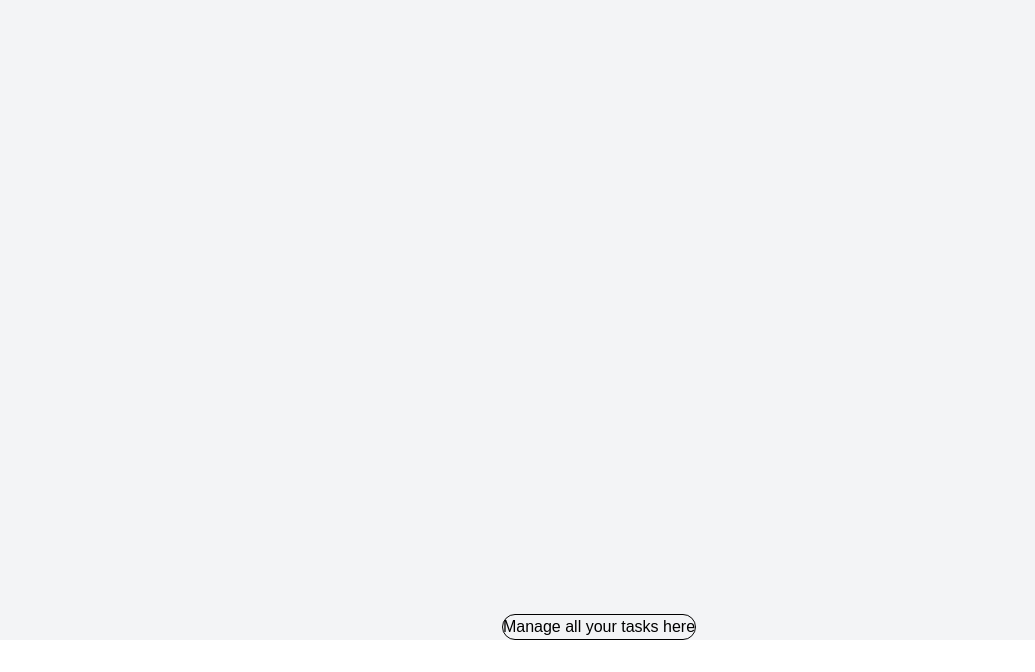
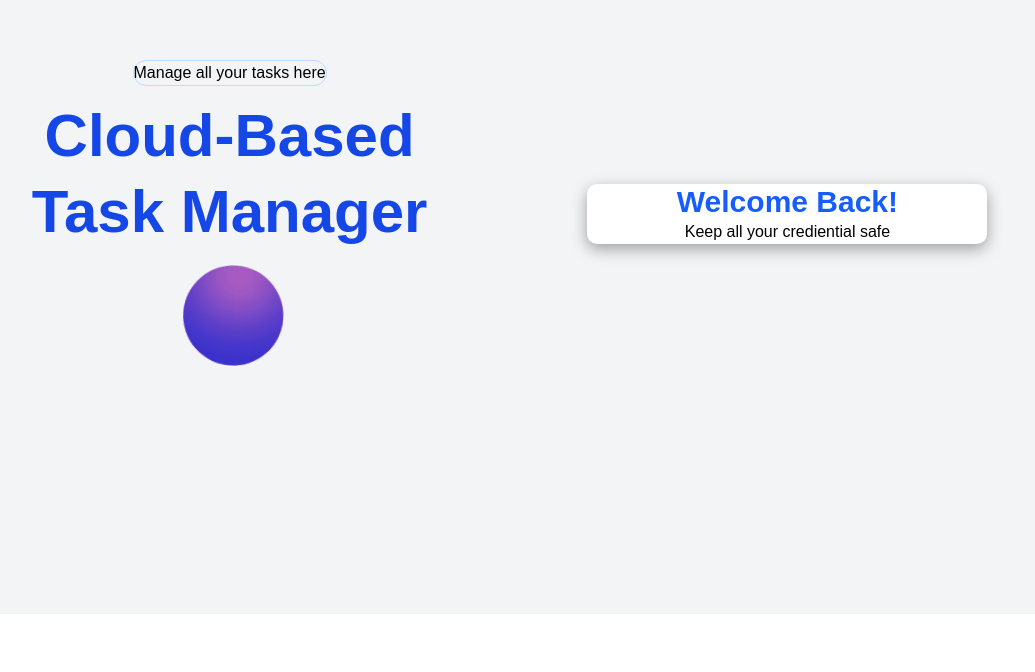
Before and after one commit to htnahddis/TaskManager, a React (Vite) app in the folder client/: page /log-in in a window 1280 px wide. Shown: the part 218-890 px from the top of the page, without its empty margins (41-1076 px from the left). After the commit the page ends 864 px from the top, so only its background shows below. Built offline with nearby package versions, Linux system fonts and the light colour scheme.

Commit message:
Login Page Inprogress

```diff
--- a/client/src/pages/Login.jsx
+++ b/client/src/pages/Login.jsx
@@ -16,20 +16,48 @@ useEffect(()=>{
     user && navigate("/dashboard");
 },[user]);
 
+const submitHandler = async (data) =>{
+  console.log("submit");
+}
 
 
 return (<>
 
-     <div className='w-full min-h-screen flex items-center -justify-center flex-col lg:flex-row bg-[#f3f4f6]'></div>
+     <div className='w-full min-h-screen flex items-center -justify-center flex-col lg:flex-row bg-[#f3f4f6]'>
         <div className='w-full md:w-auto flex gap-0 md:gap-40 flex-col md:flex-row items-center justify-center'>
+            {/*left side*/}
+             <div className='h-full w-full lg:w-2/3 flex flex-col items-center justify-center'>
+             <div className='w-full md:max-w-lg 2xl:max-w-3xl flex flex-col items-center justify-center gap-5 md:gap-y-2xl:-mt-20 '>
+                <span className='flex gap-1 py-1 px-3 border rounded-full border-blue-200 text-xl md:text-base  text-black'>Manage all your tasks here</span>
 
-             <div className='h-full w-full lg:w-2/3 flex flex-col items-center jsutify-center'>
-             <div className='w-full md:max-w-lg 2xl:max-w-3xl flex flex-col items-center justify-center gap-5 md:gap-y-2xl:-mt-20 '>
-                <span className='flex gap-1 py-1 px-3 border rounded-full text-xl md:text-base  text-black'>Manage all your tasks here</span>
+                <p className='flex flex-col gap-0 md:gap-4 text-4xl md:text-6xl 2xl:text-7xl font-black
+                text-center text-blue-700'>
+                  <span>Cloud-Based</span>
+                  <span>Task Manager</span>
+                </p>
+              <div className='cell'>
+                <div className='circle rotate-in-up-left'></div>
+              </div>
+            </div>
              </div>
+
+             {/*right side*/}
+             <div className='w-full md:w-1/3 p-4 md:p-1 flex flex-col justify-center items-center'>
+               <form onSubmit={handleSubmit(submitHandler)}
+               className='form-container w-full md:w-[400px] flex flex-col gap-y-8 bg-white  px-10 pt-14 pb-14'>
+                <div className=''>
+                  <p className='text-blue-600 text-3xl font-bold text-center'>
+                    Welcome Back!
+                  </p>
+                  <span>Keep all your crediential safe</span>
+                </div>
+
+
+               </form>
 
              </div>
 
+        </div>
         </div>
 
 
```
